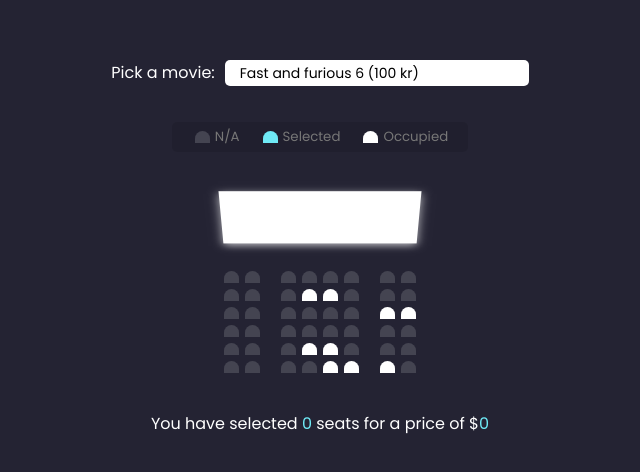
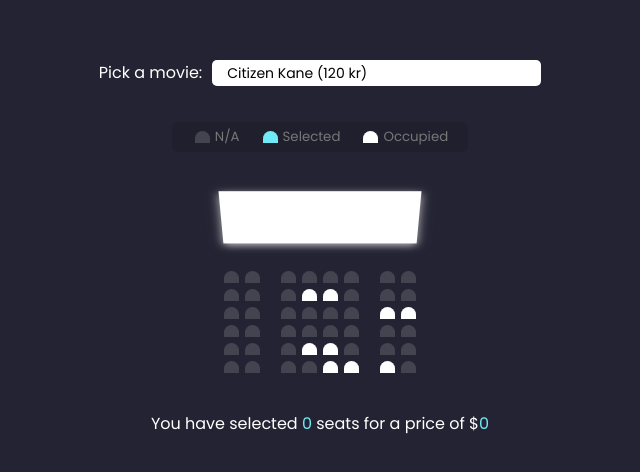
Before and after one commit to jesscampb/MovieSeatBooker, a React (Vite) app: page / in a window 1280 px wide. Shown: the part 160-632 px from the top of the page, without its empty margins (320-960 px from the left). Built offline with nearby package versions, Linux system fonts and the light colour scheme; data requests are answered from the project's data file.

Commit message:
Drop down menu (select) now shows all the movie options fetched from db.json

```diff
--- a/src/components/MoviePicker.tsx
+++ b/src/components/MoviePicker.tsx
@@ -1,14 +1,30 @@
 import './MoviePicker.scss';
+import { getAllMovies, getMovie } from '../services/api';
+import { useEffect, useState } from 'react';
+import { Movie } from '../models/Movie';
+
 
 function MoviePicker() {
+
+  const [movies, setMovies] = useState<Movie[]>([]);
+
+  useEffect(() => {
+    const fetchData = async () => {
+      const result = await getAllMovies();
+      setMovies(result);
+    }
+    fetchData();
+  }, []);
+
   return(
       <div className="movie-container">
       <label htmlFor="movie">Pick a movie:</label>
       <select name="movie" id="movie">
-        <option value="100">Fast and furious 6 (100 kr)</option>
-        <option value="50">The mummy returns (50 kr)</option>
-        <option value="70">Jumanji: Welcome to the Jungle (70 kr)</option>
-        <option value="40">Rampage (40 kr)</option>
+        {movies.map((movie) => (
+          <option key={movie.id} value={movie.price}>
+            {movie.title} ({movie.price} kr)
+          </option>
+        ))}
       </select>
     </div>
   );
```
